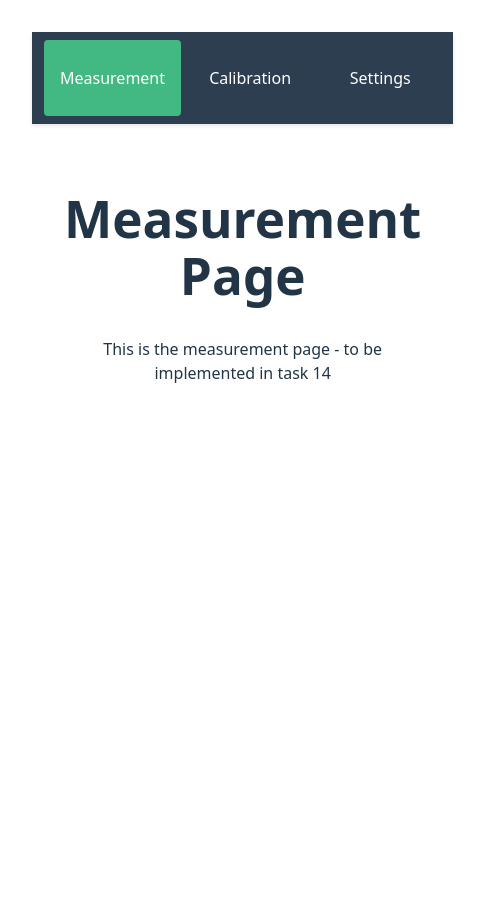
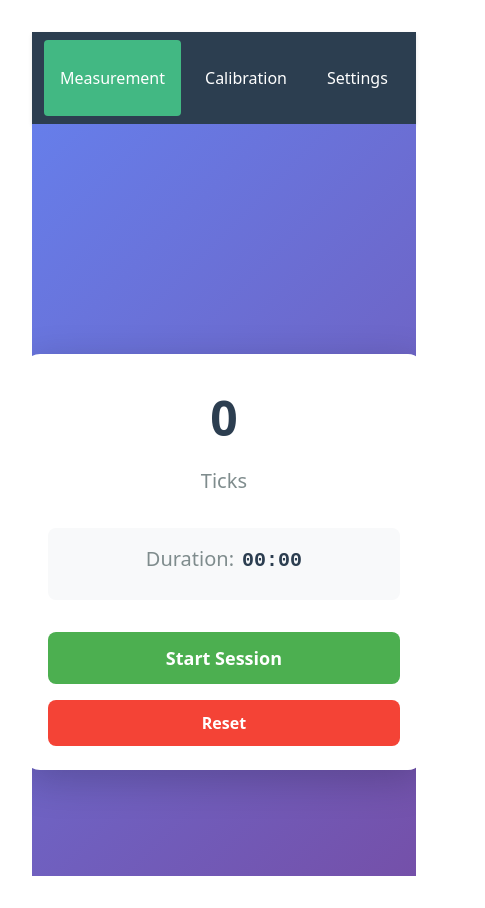
Before and after one commit to Scolavisa/Tick26, a Vue app: page / in a window 390 px wide. Shown: the whole page, 485 px wide, since content can reach past the window. Built offline with nearby package versions, Linux system fonts and the light colour scheme.

Commit message:
Task 14 complete: implement `MeasurementPage` component with real-time tick count, idle state handling, and visual feedback; finalize unit and property tests; update task specifications, and confirm test coverage.

```diff
--- a/src/pages/MeasurementPage.vue
+++ b/src/pages/MeasurementPage.vue
@@ -1,17 +1,430 @@
 <template>
   <div class="measurement-page">
-    <h1>Measurement Page</h1>
-    <p>This is the measurement page - to be implemented in task 14</p>
+    <div class="measurement-container">
+      <!-- Tick Count Display -->
+      <div class="tick-count-section">
+        <div
+          class="tick-count"
+          :class="{ 'tick-flash': showTickFlash, 'idle': isIdle }"
+        >
+          {{ tickCount }}
+        </div>
+        <div class="tick-label">Ticks</div>
+      </div>
+
+      <!-- Session Duration -->
+      <div class="session-info">
+        <div class="duration">
+          <span class="duration-label">Duration:</span>
+          <span class="duration-value">{{ formattedDuration }}</span>
+        </div>
+        <div v-if="isIdle" class="idle-indicator">
+          <span class="idle-icon">⏸</span>
+          <span class="idle-text">No ticks detected (idle)</span>
+        </div>
+      </div>
+
+      <!-- Control Buttons -->
+      <div class="controls">
+        <button
+          v-if="!isActive"
+          @click="handleStart"
+          class="btn btn-primary btn-large"
+        >
+          Start Session
+        </button>
+        <button
+          v-else
+          @click="handleStop"
+          class="btn btn-secondary btn-large"
+        >
+          Stop Session
+        </button>
+        <button
+          @click="handleReset"
+          class="btn btn-danger"
+          :disabled="isActive"
+        >
+          Reset
+        </button>
+      </div>
+
+      <!-- Reset Confirmation Dialog -->
+      <div v-if="showResetConfirm" class="modal-overlay" @click="cancelReset">
+        <div class="modal" @click.stop>
+          <h2>Confirm Reset</h2>
+          <p>Are you sure you want to reset the counter? This will clear the current count and duration.</p>
+          <div class="modal-actions">
+            <button @click="confirmReset" class="btn btn-danger">Reset</button>
+            <button @click="cancelReset" class="btn btn-secondary">Cancel</button>
+          </div>
+        </div>
+      </div>
+    </div>
   </div>
 </template>
 
 <script setup lang="ts">
-// Placeholder component for router setup
-// Full implementation in task 14
+import { ref, computed, onMounted, onUnmounted, watch } from 'vue'
+import { useCounter } from '../composables/useCounter'
+import { useSession } from '../composables/useSession'
+import { useAudio } from '../composables/useAudio'
+
+// Composables
+const counter = useCounter()
+const session = useSession()
+const audio = useAudio()
+
+// Local state
+const showResetConfirm = ref(false)
+const showTickFlash = ref(false)
+let flashTimeout: ReturnType<typeof setTimeout> | null = null
+
+// Computed properties
+const tickCount = computed(() => counter.count.value)
+const isActive = computed(() => session.isActive.value)
+const isIdle = computed(() => counter.isIdle.value)
+
+const formattedDuration = computed(() => {
+  const seconds = session.duration.value
+  const mins = Math.floor(seconds / 60)
+  const secs = seconds % 60
+  return `${mins.toString().padStart(2, '0')}:${secs.toString().padStart(2, '0')}`
+})
+
+// Methods
+const handleStart = () => {
+  // Reset counter for new session
+  counter.reset()
+
+  // Start session
+  session.start()
+
+  // Start audio processing
+  try {
+    audio.startProcessing()
+  } catch (error) {
+    console.error('Failed to start audio processing:', error)
+    session.stop()
+  }
+}
+
+const handleStop = () => {
+  // Stop session
+  session.stop()
+
+  // Stop audio processing
+  audio.stopProcessing()
+}
+
+const handleReset = () => {
+  if (isActive.value) {
+    return // Cannot reset while active
+  }
+
+  // Show confirmation dialog
+  showResetConfirm.value = true
+}
+
+const confirmReset = () => {
+  // Reset counter and session
+  counter.reset()
+  session.reset()
+
+  // Close dialog
+  showResetConfirm.value = false
+}
+
+const cancelReset = () => {
+  showResetConfirm.value = false
+}
+
+const triggerTickFlash = () => {
+  // Clear any existing timeout
+  if (flashTimeout) {
+    clearTimeout(flashTimeout)
+  }
+
+  // Show flash
+  showTickFlash.value = true
+
+  // Hide flash after 100ms
+  flashTimeout = setTimeout(() => {
+    showTickFlash.value = false
+  }, 100)
+}
+
+// Lifecycle hooks
+onMounted(() => {
+  // Register tick detection callback
+  audio.onTickDetected(() => {
+    // Increment counter
+    counter.increment()
+
+    // Trigger visual feedback
+    triggerTickFlash()
+  })
+})
+
+onUnmounted(() => {
+  // Clean up flash timeout
+  if (flashTimeout) {
+    clearTimeout(flashTimeout)
+  }
+
+  // Stop audio if active
+  if (isActive.value) {
+    audio.stopProcessing()
+  }
+})
 </script>
 
 <style scoped>
 .measurement-page {
+  display: flex;
+  flex-direction: column;
+  align-items: center;
+  justify-content: center;
+  min-height: 100vh;
   padding: 2rem;
+  background: linear-gradient(135deg, #667eea 0%, #764ba2 100%);
+}
+
+.measurement-container {
+  background: white;
+  border-radius: 1rem;
+  padding: 3rem;
+  box-shadow: 0 10px 40px rgba(0, 0, 0, 0.2);
+  max-width: 600px;
+  width: 100%;
+}
+
+/* Tick Count Section */
+.tick-count-section {
+  text-align: center;
+  margin-bottom: 2rem;
+}
+
+.tick-count {
+  font-size: 6rem;
+  font-weight: bold;
+  color: #2c3e50;
+  line-height: 1;
+  transition: all 0.1s ease;
+  padding: 1rem;
+  border-radius: 0.5rem;
+}
+
+.tick-count.tick-flash {
+  background-color: #4caf50;
+  color: white;
+  transform: scale(1.05);
+  box-shadow: 0 0 20px rgba(76, 175, 80, 0.5);
+}
+
+.tick-count.idle {
+  color: #95a5a6;
+}
+
+.tick-label {
+  font-size: 1.5rem;
+  color: #7f8c8d;
+  margin-top: 0.5rem;
+}
+
+/* Session Info */
+.session-info {
+  text-align: center;
+  margin-bottom: 2rem;
+  padding: 1rem;
+  background: #f8f9fa;
+  border-radius: 0.5rem;
+}
+
+.duration {
+  font-size: 1.5rem;
+  color: #2c3e50;
+  margin-bottom: 0.5rem;
+}
+
+.duration-label {
+  font-weight: normal;
+  color: #7f8c8d;
+  margin-right: 0.5rem;
+}
+
+.duration-value {
+  font-weight: bold;
+  font-family: 'Courier New', monospace;
+}
+
+.idle-indicator {
+  display: flex;
+  align-items: center;
+  justify-content: center;
+  gap: 0.5rem;
+  margin-top: 0.5rem;
+  color: #e67e22;
+  font-size: 1rem;
+}
+
+.idle-icon {
+  font-size: 1.2rem;
+}
+
+.idle-text {
+  font-weight: 500;
+}
+
+/* Controls */
+.controls {
+  display: flex;
+  gap: 1rem;
+  justify-content: center;
+  flex-wrap: wrap;
+}
+
+.btn {
+  padding: 0.75rem 1.5rem;
+  font-size: 1rem;
+  font-weight: 600;
+  border: none;
+  border-radius: 0.5rem;
+  cursor: pointer;
+  transition: all 0.2s ease;
+  min-width: 120px;
+  min-height: 44px;
+}
+
+.btn:disabled {
+  opacity: 0.5;
+  cursor: not-allowed;
+}
+
+.btn-large {
+  padding: 1rem 2rem;
+  font-size: 1.25rem;
+  min-width: 180px;
+}
+
+.btn-primary {
+  background-color: #4caf50;
+  color: white;
+}
+
+.btn-primary:hover:not(:disabled) {
+  background-color: #45a049;
+  transform: translateY(-2px);
+  box-shadow: 0 4px 12px rgba(76, 175, 80, 0.3);
+}
+
+.btn-secondary {
+  background-color: #ff9800;
+  color: white;
+}
+
+.btn-secondary:hover:not(:disabled) {
+  background-color: #e68900;
+  transform: translateY(-2px);
+  box-shadow: 0 4px 12px rgba(255, 152, 0, 0.3);
+}
+
+.btn-danger {
+  background-color: #f44336;
+  color: white;
+}
+
+.btn-danger:hover:not(:disabled) {
+  background-color: #da190b;
+  transform: translateY(-2px);
+  box-shadow: 0 4px 12px rgba(244, 67, 54, 0.3);
+}
+
+/* Modal */
+.modal-overlay {
+  position: fixed;
+  top: 0;
+  left: 0;
+  right: 0;
+  bottom: 0;
+  background: rgba(0, 0, 0, 0.5);
+  display: flex;
+  align-items: center;
+  justify-content: center;
+  z-index: 1000;
+}
+
+.modal {
+  background: white;
+  border-radius: 0.5rem;
+  padding: 2rem;
+  max-width: 400px;
+  width: 90%;
+  box-shadow: 0 10px 40px rgba(0, 0, 0, 0.3);
+}
+
+.modal h2 {
+  margin-top: 0;
+  margin-bottom: 1rem;
+  color: #2c3e50;
+}
+
+.modal p {
+  margin-bottom: 1.5rem;
+  color: #7f8c8d;
+  line-height: 1.5;
+}
+
+.modal-actions {
+  display: flex;
+  gap: 1rem;
+  justify-content: flex-end;
+}
+
+/* Responsive Design */
+@media (max-width: 768px) {
+  .measurement-container {
+    padding: 2rem;
+  }
+
+  .tick-count {
+    font-size: 4rem;
+  }
+
+  .tick-label {
+    font-size: 1.25rem;
+  }
+
+  .duration {
+    font-size: 1.25rem;
+  }
+
+  .btn-large {
+    padding: 0.875rem 1.5rem;
+    font-size: 1.125rem;
+    min-width: 150px;
+  }
+}
+
+@media (max-width: 480px) {
+  .measurement-page {
+    padding: 1rem;
+  }
+
+  .measurement-container {
+    padding: 1.5rem;
+  }
+
+  .tick-count {
+    font-size: 3rem;
+  }
+
+  .controls {
+    flex-direction: column;
+  }
+
+  .btn {
+    width: 100%;
+  }
 }
 </style>
```
Also changed, not shown: .kiro/specs/tick-tack-timer/tasks.md, 2 other files (tests, documents, lock files or other folders).
